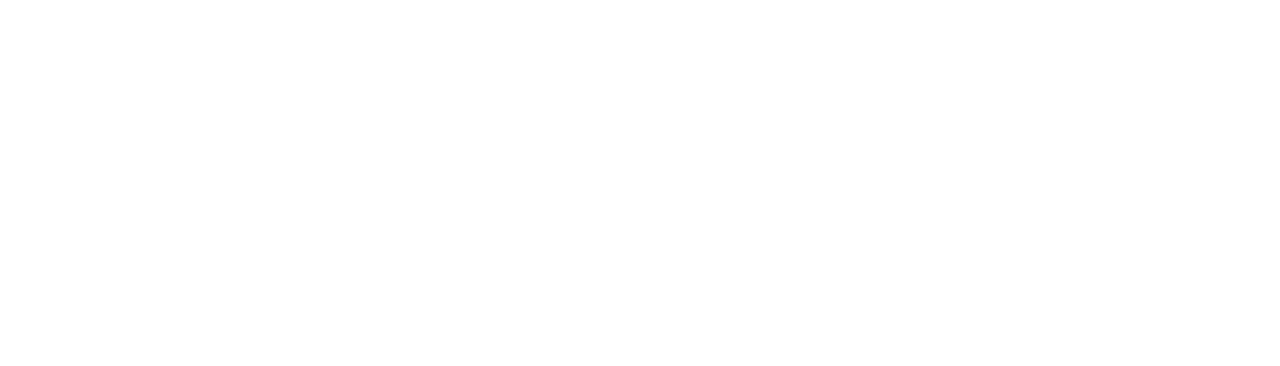
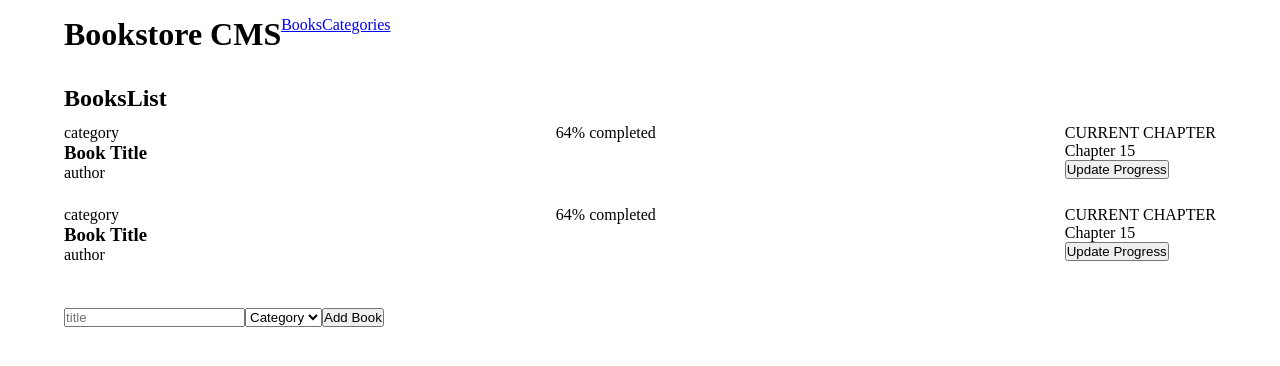
Before and after one commit to gtekle/bookstore-cms, a React (Create React App) app: page / in a window 1280 px wide. Shown: the top 366 px of the page. Built offline with nearby package versions, Linux system fonts and the light colour scheme.

Commit message:
Add components

```diff
--- a/src/App.css
+++ b/src/App.css
@@ -1,3 +1,29 @@
 body {
   font-size: 16px;
 }
+
+.header {
+  display: flex;
+  justify-content: flex-start;
+  padding: 16px 5%;
+}
+
+.nav-list {
+  display: flex;
+  justify-content: flex-start;
+  list-style: none;
+}
+
+.book-list {
+  padding: 16px 5%;
+}
+
+.book {
+  display: flex;
+  justify-content: space-between;
+  padding: 12px 0;
+}
+
+.form-add-book {
+  padding: 16px 5%;
+}
--- a/src/App.js
+++ b/src/App.js
@@ -1,8 +1,9 @@
 import './App.css';
+import BooksContainer from './components/BooksContainer';
 
 function App() {
   return (
-    <div className="App" />
+    <BooksContainer />
   );
 }
 
--- /dev/null
+++ b/src/components/AddBookForm.js
@@ -0,0 +1,11 @@
+const AddBookForm = () => (
+  <form action="" className="form-add-book">
+    <input type="text" name="bookTitle" id="book-title" placeholder="title" required />
+    <select name="category" id="category">
+      <option value="" disabled selected>Category</option>
+    </select>
+    <input type="submit" value="Add Book" />
+  </form>
+);
+
+export default AddBookForm;
--- /dev/null
+++ b/src/components/Book.js
@@ -0,0 +1,19 @@
+const Book = () => (
+  <div className="book">
+    <div className="book-detail">
+      <p>category</p>
+      <h3>Book Title</h3>
+      <p>author</p>
+    </div>
+    <div className="progress-container">
+      <p>64% completed</p>
+    </div>
+    <div className="current-chapter">
+      <p>CURRENT CHAPTER</p>
+      <p>Chapter 15</p>
+      <button type="button">Update Progress</button>
+    </div>
+  </div>
+);
+
+export default Book;
--- /dev/null
+++ b/src/components/BooksContainer.js
@@ -0,0 +1,13 @@
+import AddBookForm from './AddBookForm';
+import BooksLit from './BooksList';
+import Header from './Header';
+
+const BooksContainer = () => (
+  <>
+    <Header />
+    <BooksLit />
+    <AddBookForm />
+  </>
+);
+
+export default BooksContainer;
--- /dev/null
+++ b/src/components/BooksList.js
@@ -0,0 +1,11 @@
+import Book from './Book';
+
+const BooksLit = () => (
+  <div className="book-list">
+    <h2>BooksList</h2>
+    <Book />
+    <Book />
+  </div>
+);
+
+export default BooksLit;
--- /dev/null
+++ b/src/components/Header.js
@@ -0,0 +1,10 @@
+import NavBar from './NavBar';
+
+const Header = () => (
+  <div className="header">
+    <h1 className="logo">Bookstore CMS</h1>
+    <NavBar />
+  </div>
+);
+
+export default Header;
--- /dev/null
+++ b/src/components/NavBar.js
@@ -0,0 +1,10 @@
+const NavBar = () => (
+  <nav className="navbar">
+    <ul className="nav-list">
+      <li className="nav-item"><a href="#" className="nav-link">Books</a></li>
+      <li className="nav-item"><a href="#" className="nav-link">Categories</a></li>
+    </ul>
+  </nav>
+);
+
+export default NavBar;
```
